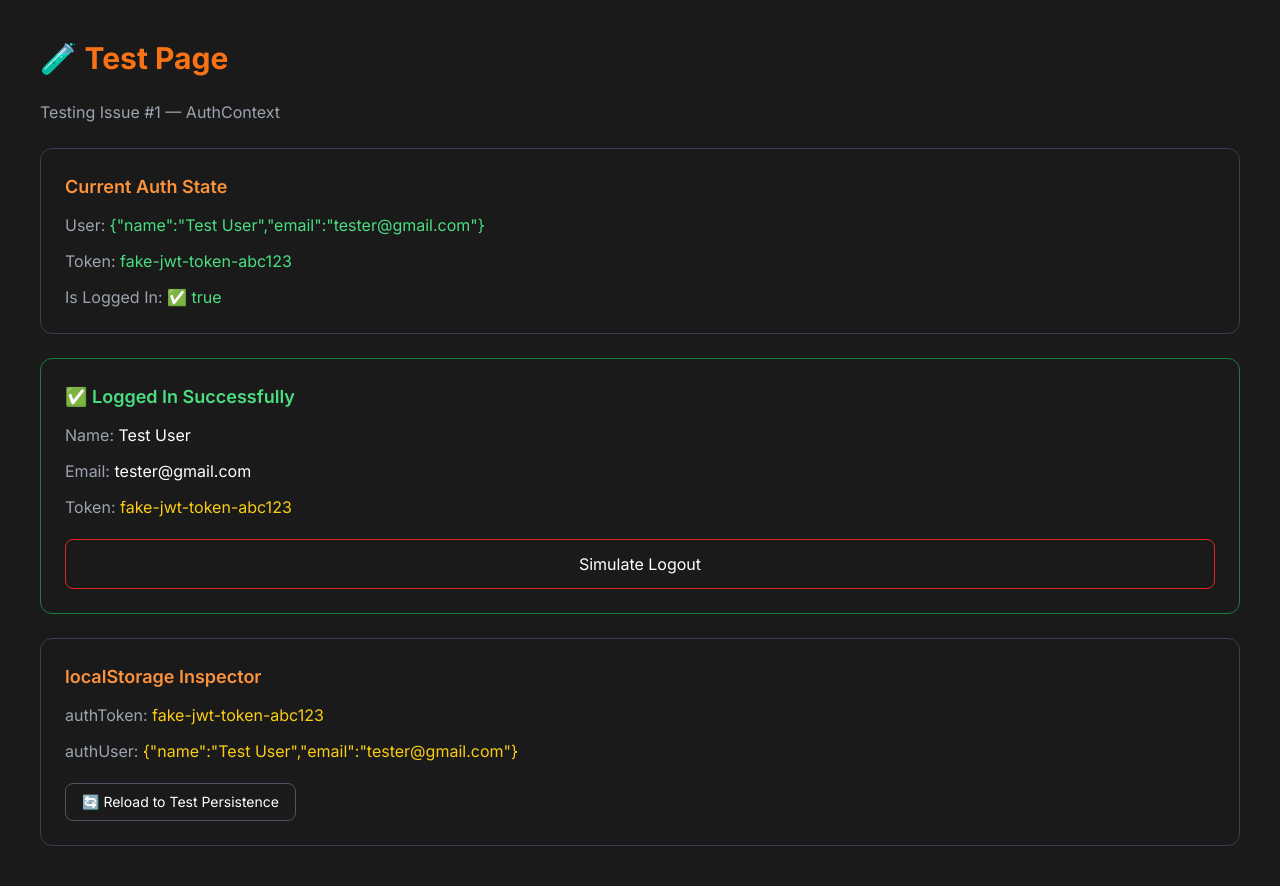
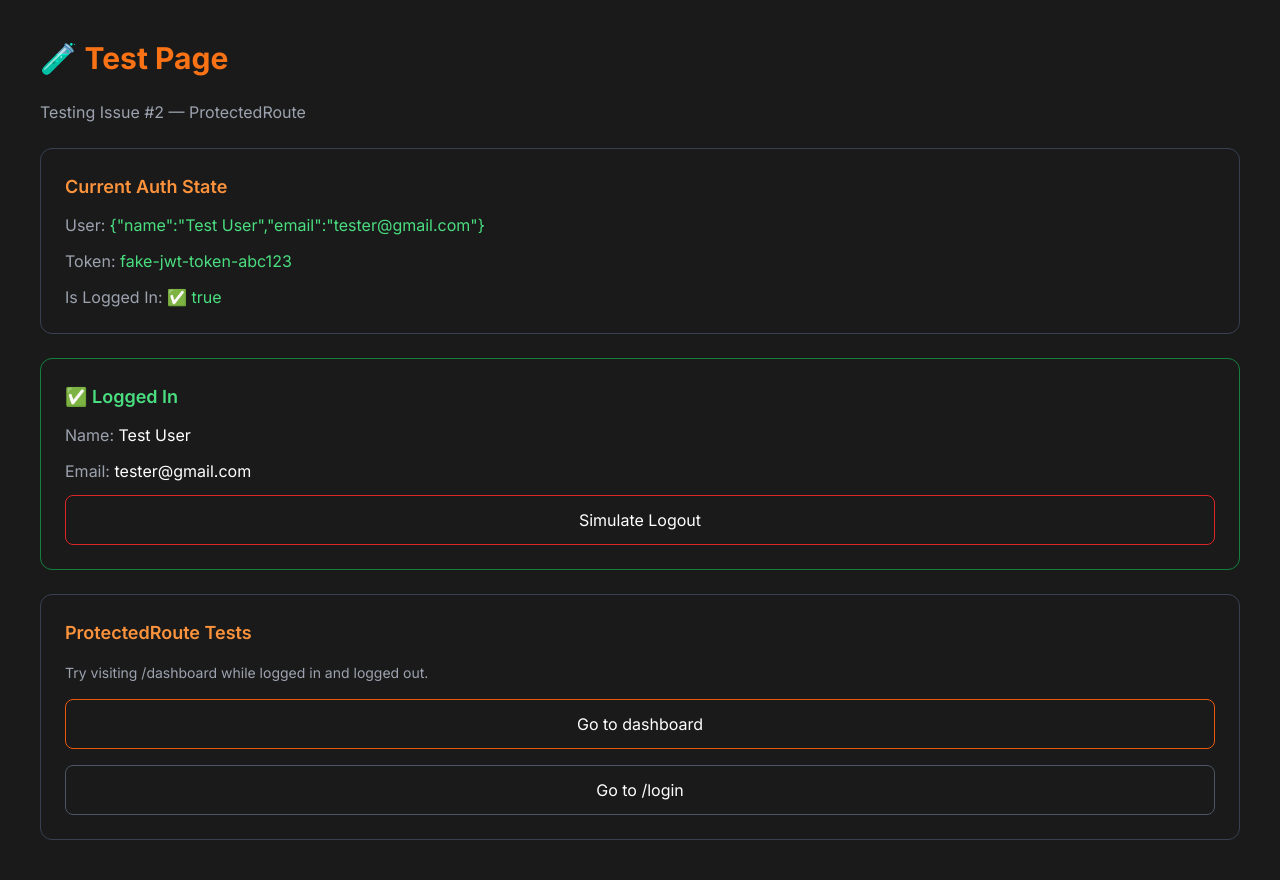
Before and after one commit to hARSHILp7/Authify, a React (Vite) app in the folder client/: page /test in a window 1280 px wide. Both pictures are taken after a click on the button "Simulate Login". Built offline with nearby package versions, Linux system fonts and the light colour scheme.

Commit message:
feat: implement ProtectedRoute.jsx - closes #2

```diff
--- a/client/src/App.jsx
+++ b/client/src/App.jsx
@@ -4,6 +4,7 @@ import Home from './Home.jsx'
 import SignUp from './SignUp.jsx'
 import Login from './Login.jsx'
 import TestPage from './TestPage.jsx'
+import ProtectedRoute from './components/ProtectedRoute.jsx'
 
 function App() {
   return (
@@ -14,6 +15,19 @@ function App() {
           <Route path="/signup" element={<SignUp />} />
           <Route path="/login" element={<Login />} />
           <Route path="/test" element={<TestPage />} />
+
+          <Route
+            path="/dashboard"
+            element={
+              <ProtectedRoute>
+                <div className="flex items-center justify-center h-screen bg-[#1a1a1a]">
+                  <h1 className="text-white text-3xl font-bold">
+                    Hello there — You are logged in ✅
+                  </h1>
+                </div>
+              </ProtectedRoute>
+          } />
+
         </Routes>
       </BrowserRouter>
     </AuthProvider>
--- a/client/src/TestPage.jsx
+++ b/client/src/TestPage.jsx
@@ -1,3 +1,4 @@
+import { useNavigate } from 'react-router-dom'
 import { useState } from 'react'
 import { useAuth } from './context/AuthContext.jsx'
 
@@ -5,6 +6,7 @@ function TestPage() {
   const { user, token, login, logout } = useAuth()
   const [inputName, setInputName] = useState('')
   const [inputEmail, setInputEmail] = useState('')
+  const navigate = useNavigate()
 
   const handleFakeLogin = () => {
     const fakeUser = {
@@ -15,17 +17,19 @@ function TestPage() {
     login(fakeUser, fakeToken)
   }
 
+  const handleLogout = () => {
+    logout()
+  }
+
   return (
     <div className="min-h-screen bg-[#1a1a1a] text-white p-10 flex flex-col gap-6">
 
       <h1 className="text-3xl font-bold text-orange-500">🧪 Test Page</h1>
-      <p className="text-gray-400">Testing Issue #1 — AuthContext</p>
+      <p className="text-gray-400">Testing Issue #2 — ProtectedRoute</p>
 
       {/* ── Auth State ── */}
       <div className="border border-gray-700 rounded-xl p-6 flex flex-col gap-3">
-        <h2 className="text-orange-400 font-semibold text-lg">
-          Current Auth State
-        </h2>
+        <h2 className="text-orange-400 font-semibold text-lg">Current Auth State</h2>
         <p>
           <span className="text-gray-400">User: </span>
           <span className={user ? 'text-green-400' : 'text-red-400'}>
@@ -46,12 +50,10 @@ function TestPage() {
         </p>
       </div>
 
-      {/* ── Fake Login Form ── */}
+      {/* ── Fake Login ── */}
       {!user && (
         <div className="border border-gray-700 rounded-xl p-6 flex flex-col gap-4">
-          <h2 className="text-orange-400 font-semibold text-lg">
-            Simulate Login
-          </h2>
+          <h2 className="text-orange-400 font-semibold text-lg">Simulate Login</h2>
           <input
             type="text"
             placeholder="Enter name"
@@ -75,55 +77,42 @@ function TestPage() {
         </div>
       )}
 
-      {/* ── Logged In Panel ── */}
+      {/* ── Logged In ── */}
       {user && (
         <div className="border border-green-700 rounded-xl p-6 flex flex-col gap-3">
-          <h2 className="text-green-400 font-semibold text-lg">
-            ✅ Logged In Successfully
-          </h2>
-          <p>
-            <span className="text-gray-400">Name: </span>
-            <span className="text-white">{user.name}</span>
-          </p>
-          <p>
-            <span className="text-gray-400">Email: </span>
-            <span className="text-white">{user.email}</span>
-          </p>
-          <p>
-            <span className="text-gray-400">Token: </span>
-            <span className="text-yellow-400 break-all">{token}</span>
-          </p>
+          <h2 className="text-green-400 font-semibold text-lg">✅ Logged In</h2>
+          <p><span className="text-gray-400">Name: </span>{user.name}</p>
+          <p><span className="text-gray-400">Email: </span>{user.email}</p>
           <button
-            onClick={logout}
-            className="mt-2 py-3 rounded-lg border border-red-600 hover:bg-red-600 transition-colors duration-300"
+            onClick={handleLogout}
+            className="py-3 rounded-lg border border-red-600 hover:bg-red-600 transition-colors duration-300"
           >
             Simulate Logout
           </button>
         </div>
       )}
 
-      {/* ── localStorage Inspector ── */}
-      <div className="border border-gray-700 rounded-xl p-6 flex flex-col gap-3">
+      {/* ── ProtectedRoute Test Buttons ── */}
+      <div className="border border-gray-700 rounded-xl p-6 flex flex-col gap-4">
         <h2 className="text-orange-400 font-semibold text-lg">
-          localStorage Inspector
+          ProtectedRoute Tests
         </h2>
-        <p>
-          <span className="text-gray-400">authToken: </span>
-          <span className="text-yellow-400">
-            {localStorage.getItem('authToken') || 'empty'}
-          </span>
+        <p className="text-gray-400 text-sm">
+          Try visiting /dashboard while logged in and logged out.
         </p>
-        <p>
-          <span className="text-gray-400">authUser: </span>
-          <span className="text-yellow-400">
-            {localStorage.getItem('authUser') || 'empty'}
-          </span>
-        </p>
+
         <button
-          onClick={() => window.location.reload()}
-          className="mt-2 py-2 px-4 w-fit rounded-lg border border-gray-600 hover:bg-gray-700 transition-colors text-sm"
+          onClick={() => navigate('/dashboard')}
+          className="py-3 rounded-lg border border-orange-600 hover:bg-orange-600 transition-colors duration-300"
         >
-          🔄 Reload to Test Persistence
+          Go to dashboard
+        </button>
+
+        <button
+          onClick={() => navigate('/login')}
+          className="py-3 rounded-lg border border-gray-600 hover:bg-gray-700 transition-colors duration-300"
+        >
+          Go to /login
         </button>
       </div>
 
--- /dev/null
+++ b/client/src/components/ProtectedRoute.jsx
@@ -0,0 +1,14 @@
+import { Navigate } from 'react-router-dom'
+import { useAuth } from '../context/AuthContext'
+
+function ProtectedRoute({ children }) {
+    const { user } = useAuth()
+
+    if (!user) {
+        return <Navigate to="/login" replace />
+    }
+
+    return children
+}
+
+export default ProtectedRoute
```
